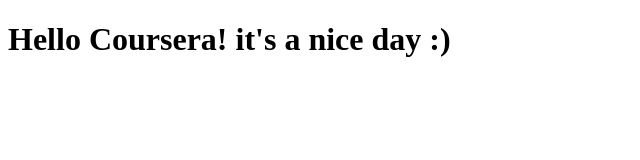
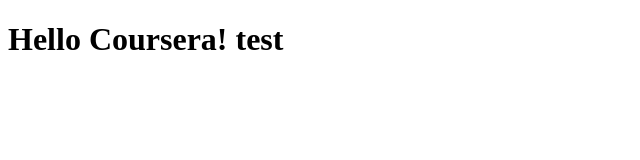
Before and after one commit to Zeroo01/coursera, a plain HTML site: page index.html in a window 1280 px wide. Shown: the whole page, without its empty margins (0-640 px from the left). Drawn offline with Linux system fonts and the light colour scheme.

Commit message:
commit test

```diff
--- a/index.html
+++ b/index.html
@@ -6,6 +6,6 @@
 	<title></title>
 </head>
 <body>
-	<h1>Hello Coursera! it's a nice day :)</h1>
+	<h1>Hello Coursera! test</h1>
 </body>
 </html>
```
